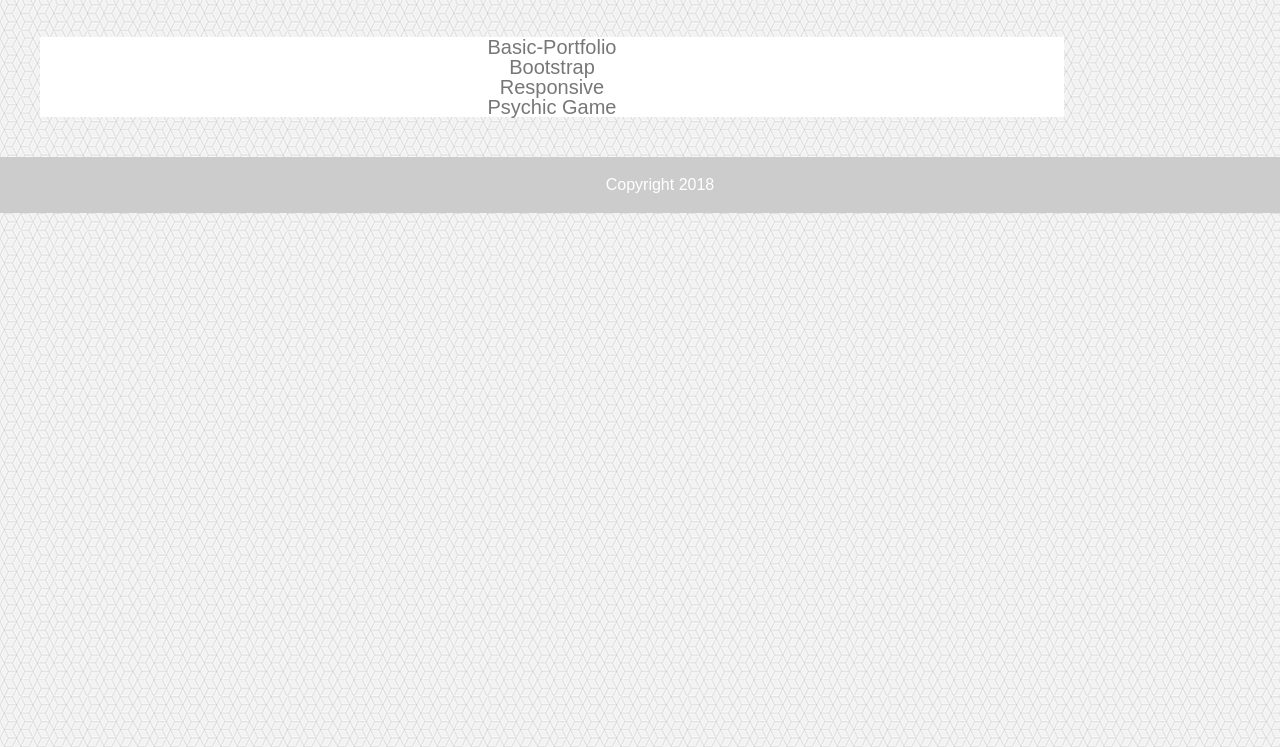
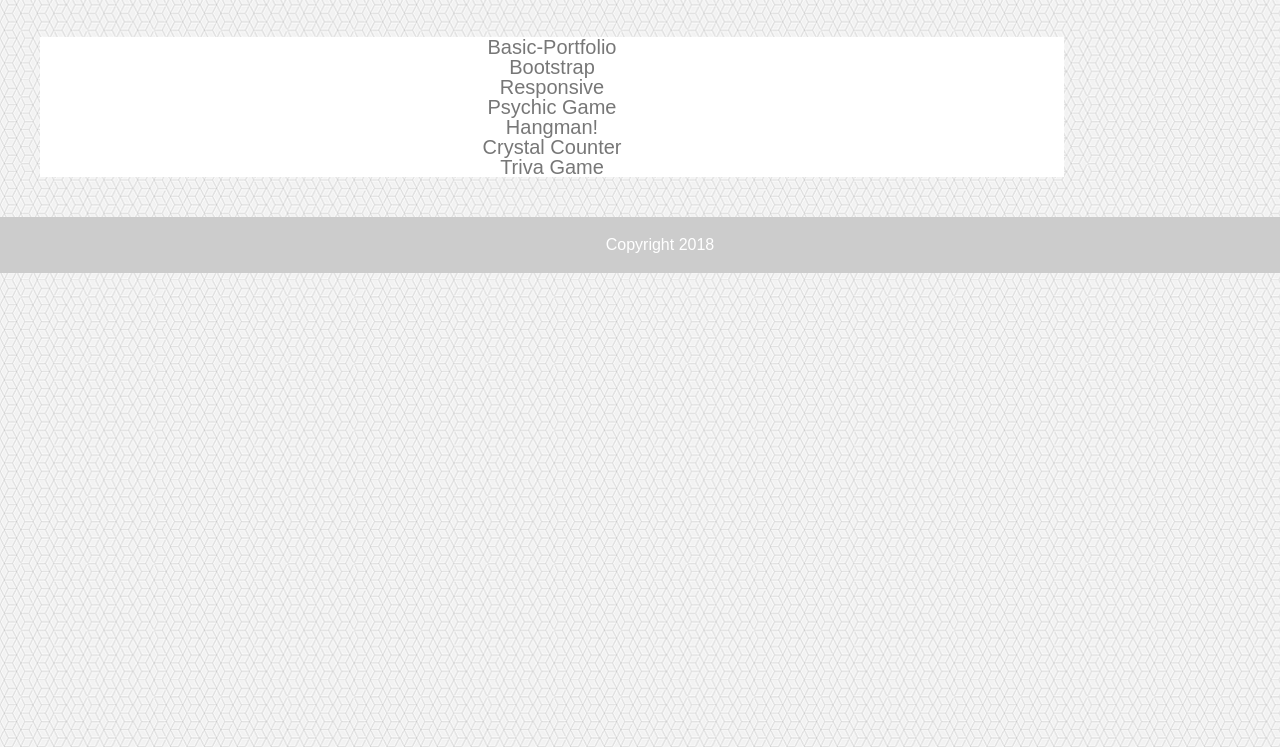
Before and after one commit to gjblythe/gjblythe.github.io, a plain HTML site: page index.html in a window 1280 px wide. Shown: the part 53-800 px from the top of the page. Drawn offline with Linux system fonts and the light colour scheme.

Commit message:
with games added

```diff
--- a/index.html
+++ b/index.html
@@ -25,6 +25,15 @@
         <a href="https://gjblythe.github.io/PsychicGame/index.html">Psychic Game
             <!-- <img class="Stock" src="Images/cat2.jpg"> -->
         </a>
+        <a href="https://gjblythe.github.io/Hangman/index.html">Hangman!
+        </a>
+
+        <a href="https://gjblythe.github.io/unit-4-game/index.html">Crystal Counter
+        </a>
+
+        <a href="https://gjblythe.github.io/unit-4-game/index.html">Triva Game
+        </a>
+
 
 
     </div>
```
